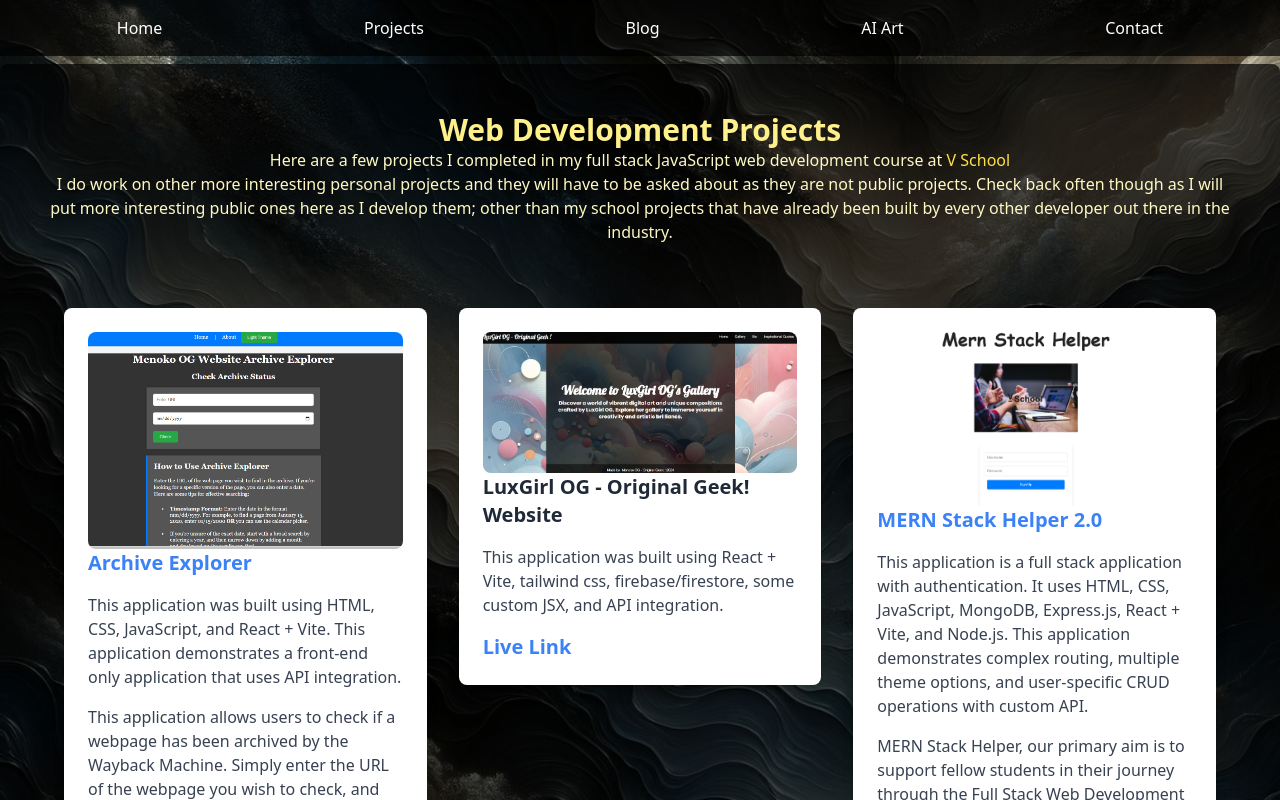
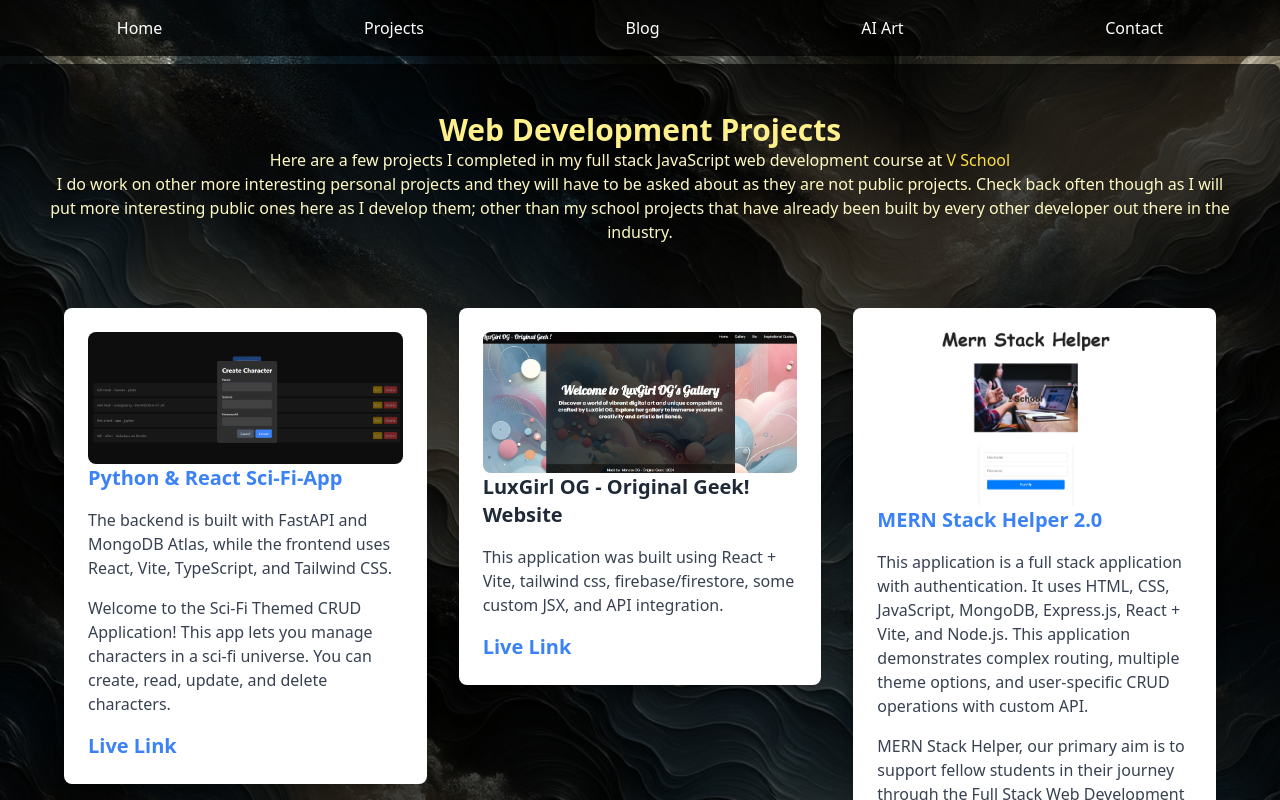
Before and after one commit to MenokoOG/ljmog-portfolio, a React (Vite) app: page /projects in a window 1280 px wide. Shown: the top 800 px of the page. Built offline with nearby package versions, Linux system fonts and the light colour scheme.

Commit message:
updates: 6-27-24

```diff
--- a/src/components/Projects.jsx
+++ b/src/components/Projects.jsx
@@ -1,5 +1,5 @@
 import React from 'react';
-import project1 from '../assets/project_screenshots/Screenshot 2024-03-17 115016.png';
+import project1 from '../assets/project_screenshots/Screenshot 2024-06-27 185551.png';
 import project2 from '../assets/project_screenshots/Screenshot 2024-06-01 132640.png';
 import project3 from '../assets/project_screenshots/Screenshot 2024-03-27 163015.png';
 
@@ -18,10 +18,10 @@ const Projects = () => {
 
                 <img src={project1} alt="Archive Explorer" className="w-full h-auto rounded-lg" />
 
-              <h3 className="text-xl font-semibold text-gray-800 mb-4"><a href="https://github.com/MenokoOG/archive-explorer" target="_blank" className="text-blue-500 hover:underline">Archive Explorer</a></h3>
-              <p className="text-gray-700 mb-4">This application was built using HTML, CSS, JavaScript, and React + Vite. This application demonstrates a front-end only application that uses API integration.</p>
-              <p className="text-gray-700 mb-4">This application allows users to check if a webpage has been archived by the Wayback Machine. Simply enter the URL of the webpage you wish to check, and Archive Explorer will tell you if an archived snapshot is available.</p>
-              <h3 className="text-xl font-semibold text-gray-800"><a href="https://menokowebarchiveexplore.netlify.app/" target="_blank" className="text-blue-500 hover:underline">Live Link</a></h3>
+              <h3 className="text-xl font-semibold text-gray-800 mb-4"><a href="https://sci-fi-app-frontend.onrender.com" target="_blank" className="text-blue-500 hover:underline">Python & React Sci-Fi-App</a></h3>
+              <p className="text-gray-700 mb-4">The backend is built with FastAPI and MongoDB Atlas, while the frontend uses React, Vite, TypeScript, and Tailwind CSS.</p>
+              <p className="text-gray-700 mb-4">Welcome to the Sci-Fi Themed CRUD Application! This app lets you manage characters in a sci-fi universe. You can create, read, update, and delete characters.</p>
+              <h3 className="text-xl font-semibold text-gray-800"><a href="https://sci-fi-app-frontend.onrender.com" target="_blank" className="text-blue-500 hover:underline">Live Link</a></h3>
             </div>
           </div>
           <div className="w-full md:w-1/3 p-4">
```
Also changed, not shown: src/assets/project_screenshots/Screenshot 2024-06-27 185551.png (added).
